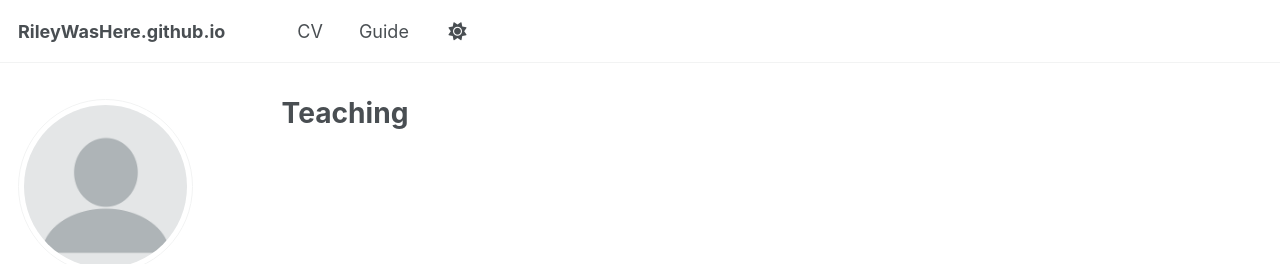
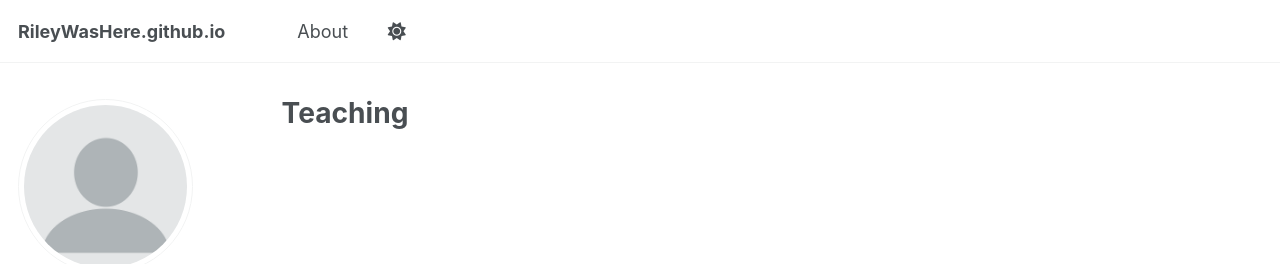
Before and after one commit to RileyWasHere/RileyWasHere.github.io, a Jekyll site: the page built from _pages/teaching.html, in a window 1280 px wide. Shown: the top 264 px of the page. Built offline with Jekyll 4.4.1, drawn with Linux system fonts in a browser that asks for light colours; a script bundle is joined from its source files by our own code; library files that are not in the unit come from our copies.

Commit message:
Update navigation to include 'About' page
Replaced 'CV' entry with 'About' in navigation.

```diff
--- a/_data/navigation.yml
+++ b/_data/navigation.yml
@@ -8,11 +8,8 @@
 #      Markdown formatted page while the second is generated using JSON.
 
 main:
-  - title: "CV"
-    url: /cv/
+  - title: "About"
+    url: /about/
 
   # - title: "CV"
   #   url: /cv-json/
-
-  - title: "Guide"
-    url: /markdown/
```
